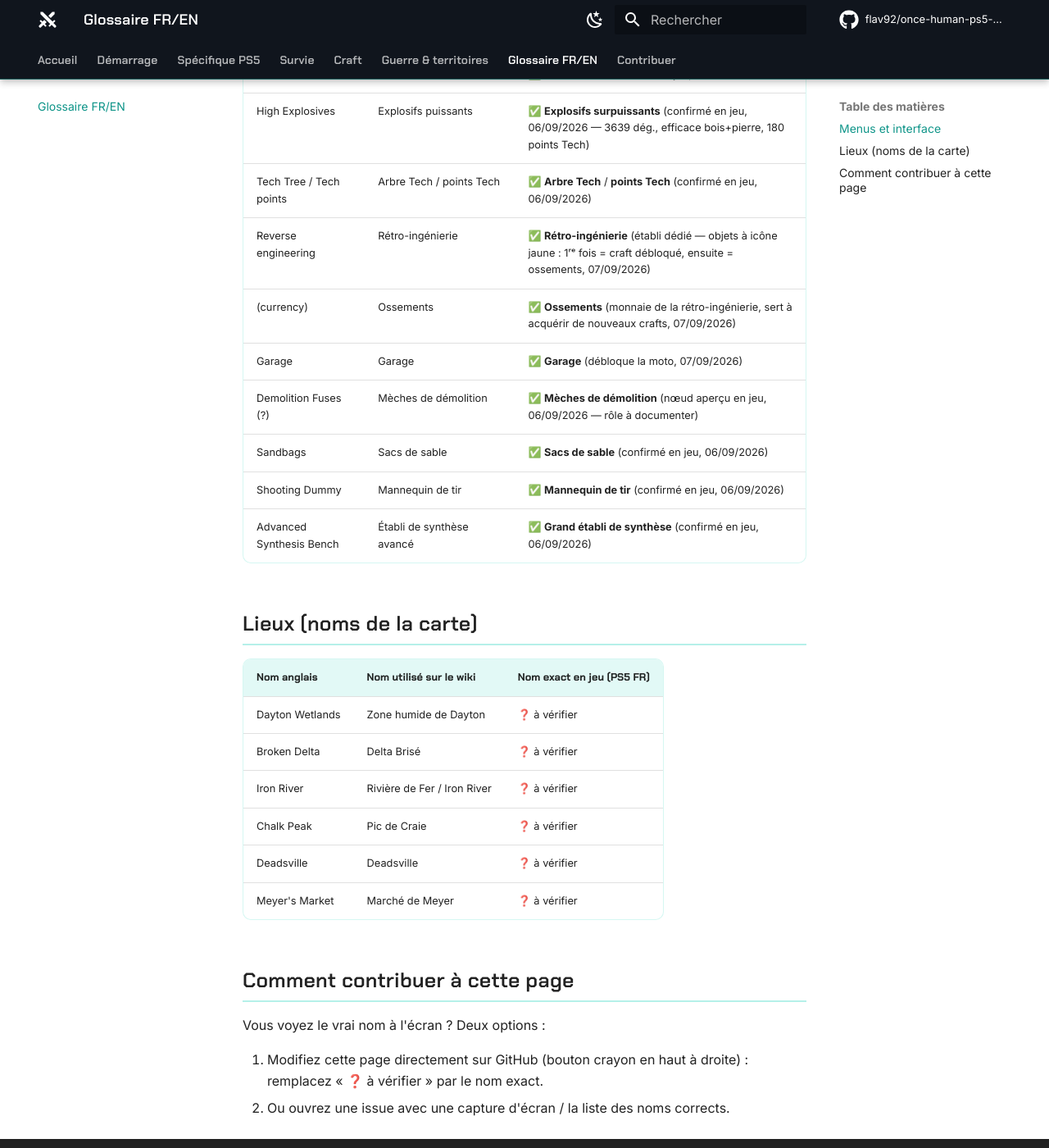
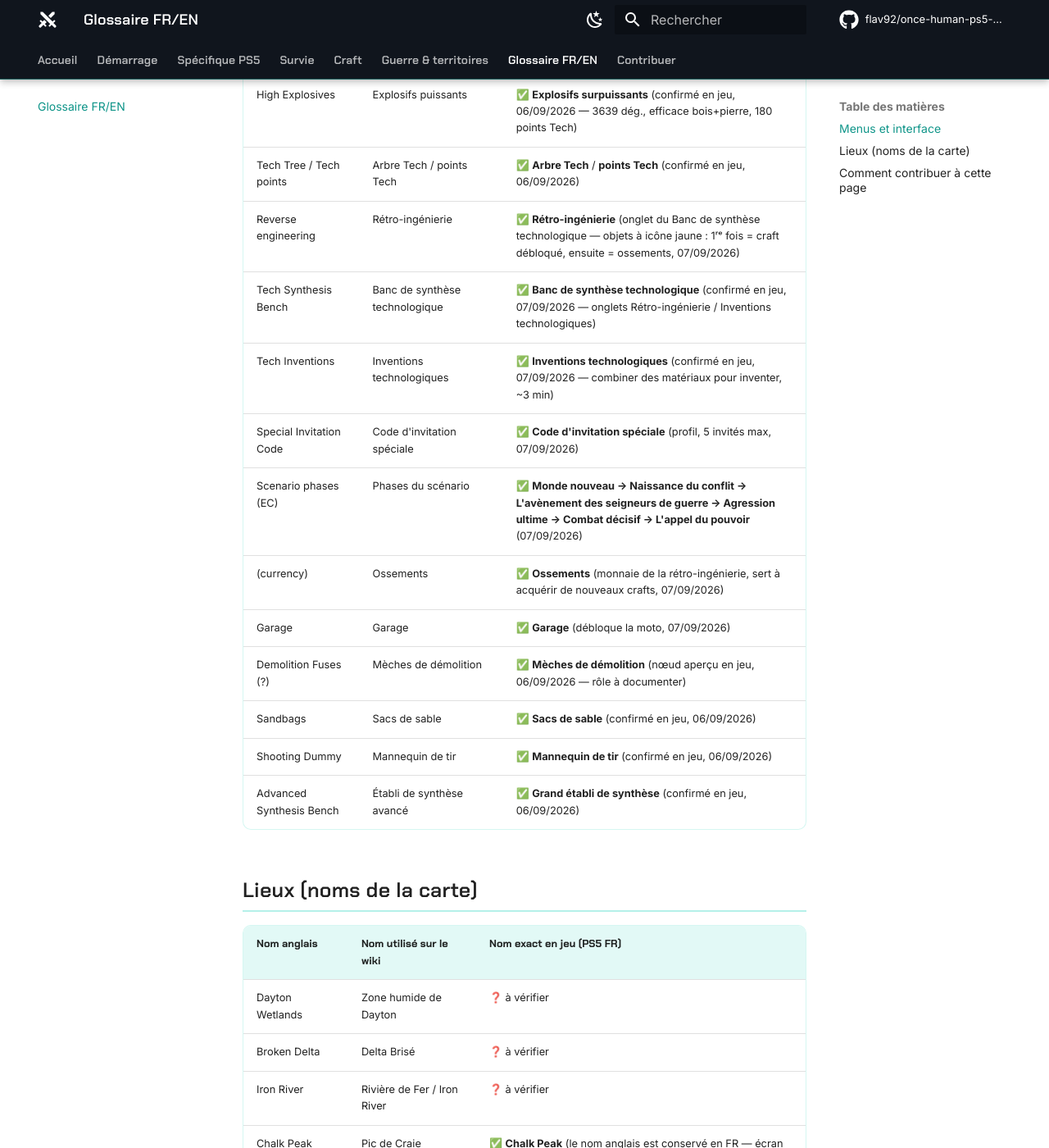
Before and after one commit to flav92/once-human-ps5-wiki, an MkDocs documentation site: the page built from docs/glossaire.md, in a window 1280 px wide and 1400 px high, scrolled down 4206 px. Shown: the whole window at 82% size. Built offline with MkDocs 1.6.1 and Material for MkDocs 9.7.7, drawn with Linux system fonts in a browser that asks for light colours; comment, search, counter and statistics services are not loaded; some of the changed text lies outside the part shown.

Commit message:
Relevés majeurs : 6 phases du scénario nommées, Banc de synthèse technologique (rétro-ingénierie + inventions), code d'invitation spéciale
Phase 1 « Monde nouveau » se termine — la phase 2 « Naissance du
conflit » ouvrira vraisemblablement les guerres de frontières.

Co-Authored-By: Claude Fable 5 <noreply@anthropic.com>
Claude-Session: https://claude.ai/code/session_01TCxfqbazixhXZqmCd3gYVk

```diff
--- a/docs/glossaire.md
+++ b/docs/glossaire.md
@@ -75,7 +75,11 @@ Quand le nom exact PS5 est confirmé, les pages du wiki sont mises à jour pour
 | HE Grenade | Grenade HE | ✅ **Grenade HE** (confirmé en jeu, 06/09/2026) |
 | High Explosives | Explosifs puissants | ✅ **Explosifs surpuissants** (confirmé en jeu, 06/09/2026 — 3639 dég., efficace bois+pierre, 180 points Tech) |
 | Tech Tree / Tech points | Arbre Tech / points Tech | ✅ **Arbre Tech** / **points Tech** (confirmé en jeu, 06/09/2026) |
-| Reverse engineering | Rétro-ingénierie | ✅ **Rétro-ingénierie** (établi dédié — objets à icône jaune : 1ʳᵉ fois = craft débloqué, ensuite = ossements, 07/09/2026) |
+| Reverse engineering | Rétro-ingénierie | ✅ **Rétro-ingénierie** (onglet du Banc de synthèse technologique — objets à icône jaune : 1ʳᵉ fois = craft débloqué, ensuite = ossements, 07/09/2026) |
+| Tech Synthesis Bench | Banc de synthèse technologique | ✅ **Banc de synthèse technologique** (confirmé en jeu, 07/09/2026 — onglets Rétro-ingénierie / Inventions technologiques) |
+| Tech Inventions | Inventions technologiques | ✅ **Inventions technologiques** (confirmé en jeu, 07/09/2026 — combiner des matériaux pour inventer, ~3 min) |
+| Special Invitation Code | Code d'invitation spéciale | ✅ **Code d'invitation spéciale** (profil, 5 invités max, 07/09/2026) |
+| Scenario phases (EC) | Phases du scénario | ✅ **Monde nouveau → Naissance du conflit → L'avènement des seigneurs de guerre → Agression ultime → Combat décisif → L'appel du pouvoir** (07/09/2026) |
 | (currency) | Ossements | ✅ **Ossements** (monnaie de la rétro-ingénierie, sert à acquérir de nouveaux crafts, 07/09/2026) |
 | Garage | Garage | ✅ **Garage** (débloque la moto, 07/09/2026) |
 | Demolition Fuses (?) | Mèches de démolition | ✅ **Mèches de démolition** (nœud aperçu en jeu, 06/09/2026 — rôle à documenter) |
@@ -90,8 +94,10 @@ Quand le nom exact PS5 est confirmé, les pages du wiki sont mises à jour pour
 | Dayton Wetlands | Zone humide de Dayton | ❓ à vérifier |
 | Broken Delta | Delta Brisé | ❓ à vérifier |
 | Iron River | Rivière de Fer / Iron River | ❓ à vérifier |
-| Chalk Peak | Pic de Craie | ❓ à vérifier |
+| Chalk Peak | Pic de Craie | ✅ **Chalk Peak** (le nom anglais est conservé en FR — écran de scénario, 07/09/2026) |
 | Deadsville | Deadsville | ❓ à vérifier |
+| Lone Wolf Wastes | — | ✅ **Lone Wolf Wastes** (nom conservé en FR — écran de scénario, 07/09/2026) |
+| Blackheart Region | Région de Blackheart | ✅ **Région de Blackheart** (écran de scénario, 07/09/2026) |
 | Meyer's Market | Marché de Meyer | ❓ à vérifier |
 
 ## Comment contribuer à cette page
```
Also changed, not shown: docs/craft/explosifs.md (+5 -1 lines), docs/guerre/factions.md (+4 -0 lines), docs/guerre/frontieres.md (+13 -0 lines).
